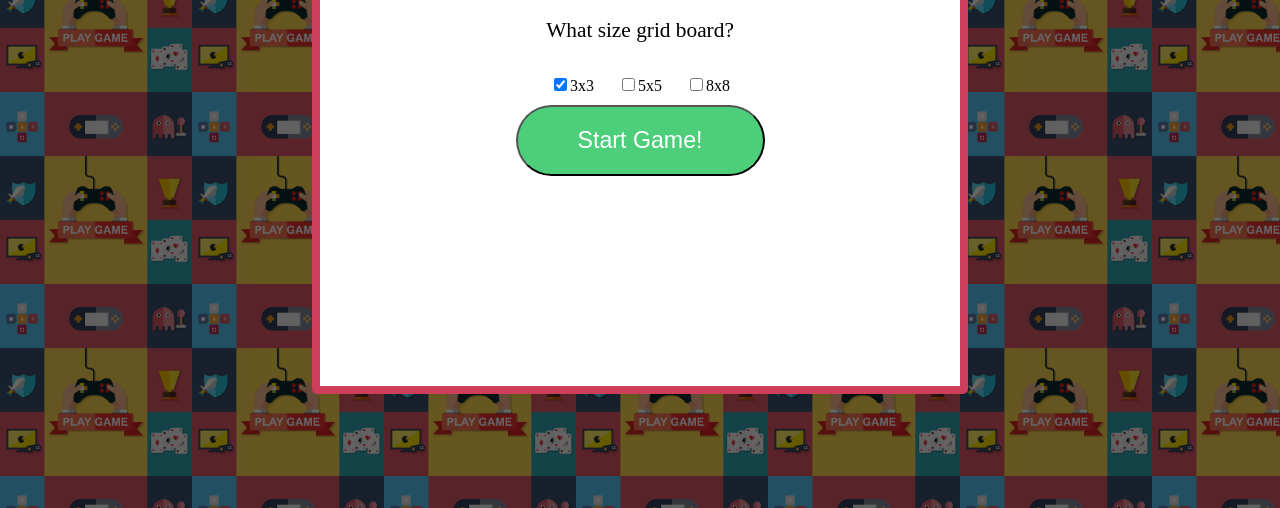
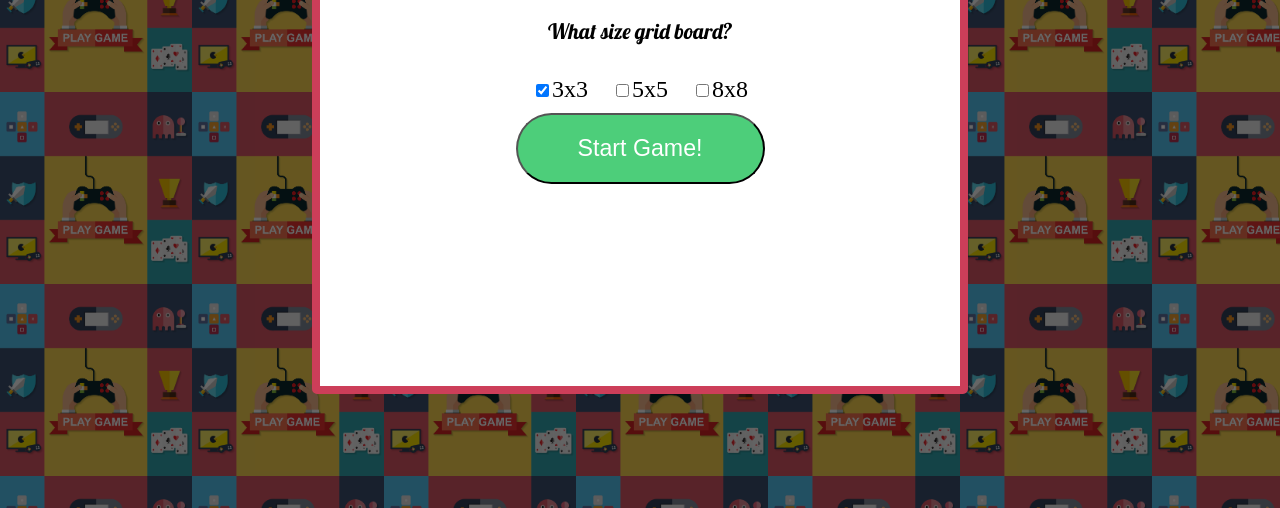
Before and after one commit to cjrcooper/TicTacToe, a plain HTML site: page index.html in a window 1280 px wide. Shown: the part 292-800 px from the top of the page. Drawn offline with Linux system fonts and the light colour scheme.

Commit message:
final version

```diff
--- a/css/style.css
+++ b/css/style.css
@@ -13,6 +13,10 @@ body {
 .playerName {
   font-size: 30pt;
   font-family: indie flower;
+}
+
+.size {
+  font-size: 18pt;
 }
 
 
@@ -76,10 +80,12 @@ body {
 
 .gridSize {
   font-size: 40pt;
+  color: #00ADFF;
 }
 
 .gridCheck p {
   font-size: 16pt;
+  font-family: Lobster;
 }
 
 
--- a/index.html
+++ b/index.html
@@ -37,13 +37,13 @@
         <form class="gridCheck">
           <p>What size grid board?</p>
           <div class="gridSizeSelector">
-          <input type="checkbox" class="gridSize" value="3" checked >3x3<br>
+          <input type="checkbox" class="gridSize" value="3" checked ><span class="size">3x3</span><br>
           </div>
           <div class="gridSizeSelector">
-          <input type="checkbox" class="gridSize" value="5">5x5<br>
+          <input type="checkbox" class="gridSize" value="5"><span class="size">5x5</span><br>
         </div>
         <div class="gridSizeSelector">
-          <input type="checkbox" class="gridSize" value="8">8x8<br>
+          <input type="checkbox" class="gridSize" value="8"><span class="size">8x8</span><br>
         </div>
         </form>
         <form>
```
